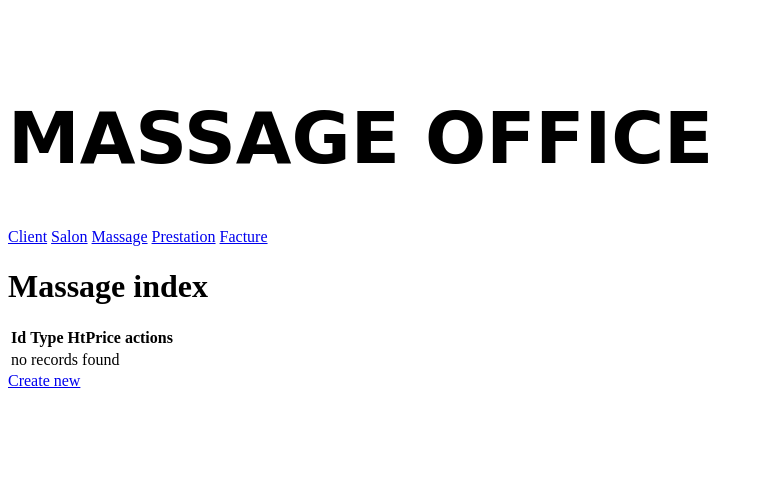
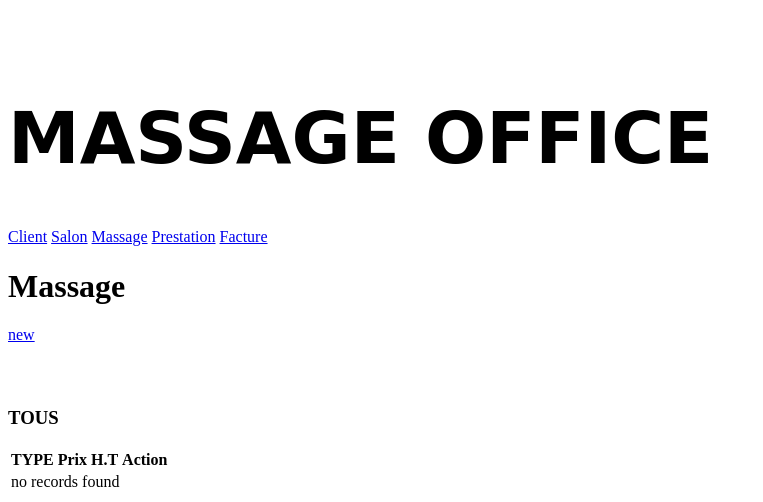
Before and after one commit to antoineSoros/massage-back, a Symfony app: template templates/massage/index.html.twig in a window 1280 px wide. Shown: the part 674-1176 px from the top of the page, without its empty margins (0-763 px from the left). Before the commit the page ends 1062 px from the top, so only its background shows below. Run offline with Twig, Linux system fonts and the light colour scheme; the template is opened without the code that fills it, so the values that code supplies are empty; some libraries are stand-ins or nearby versions.

Commit message:
add ui massage index

```diff
--- a/templates/massage/index.html.twig
+++ b/templates/massage/index.html.twig
@@ -3,26 +3,34 @@
 {% block title %}Massage index{% endblock %}
 
 {% block body %}
-    <h1>Massage index</h1>
+<div class="ui raised  container segment">
+    <h1 class="ui header tall center aligned">Massage</h1>
 
-    <table class="table">
+    <a class=" ui button" href="{{ path('massage_new') }}"> <i class="plus icon"></i>new</a></div>
+<div class="ui raised  container segment">
+    <h3 class="ui header"style="margin-top: 5%">TOUS</h3>
+    <table class="ui table striped">
         <thead>
         <tr>
-                <th>Id</th>
-                <th>Type</th>
-                <th>HtPrice</th>
-                <th>actions</th>
+
+            <th>TYPE</th>
+            <th>Prix H.T</th>
+            <th>Action</th>
+
         </tr>
         </thead>
         <tbody>
         {% for massage in massages %}
         <tr>
-                <td>{{ massage.id }}</td>
-                <td>{{ massage.type }}</td>
+
+            <td>{{ massage.type}}</td>
             <td>{{ massage.htPrice }}</td>
             <td>
-                    <a href="{{ path('massage_show', {'id': massage.id}) }}">show</a>
-                    <a href="{{ path('massage_edit', {'id': massage.id}) }}">edit</a>
+                <div class="ui buttons">
+                    <a class="ui button" href="{{ path('massage_show', {'id': massage.id}) }}"><i class="eye icon"></i> </a>
+                    <div class="or"></div>
+                    <a class="ui button" href="{{ path('massage_edit', {'id': massage.id}) }}"><i class="pencil icon"></i></a>
+                </div>
             </td>
         </tr>
         {% else %}
@@ -33,5 +41,6 @@
         </tbody>
     </table>
 
-    <a href="{{ path('massage_new') }}">Create new</a>
+</div>
+
 {% endblock %}
```
Lines whose indentation alone changed are shown as unchanged.
